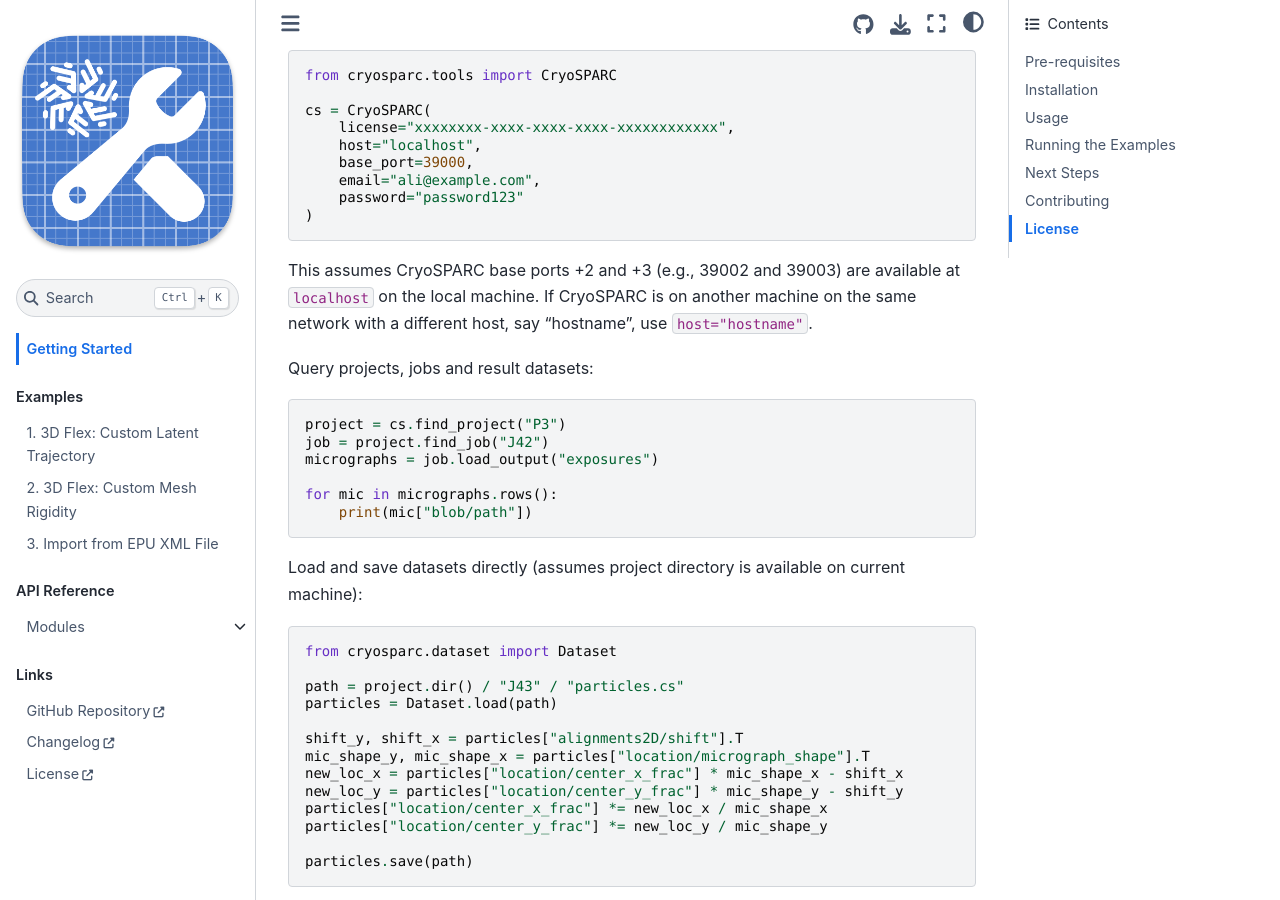
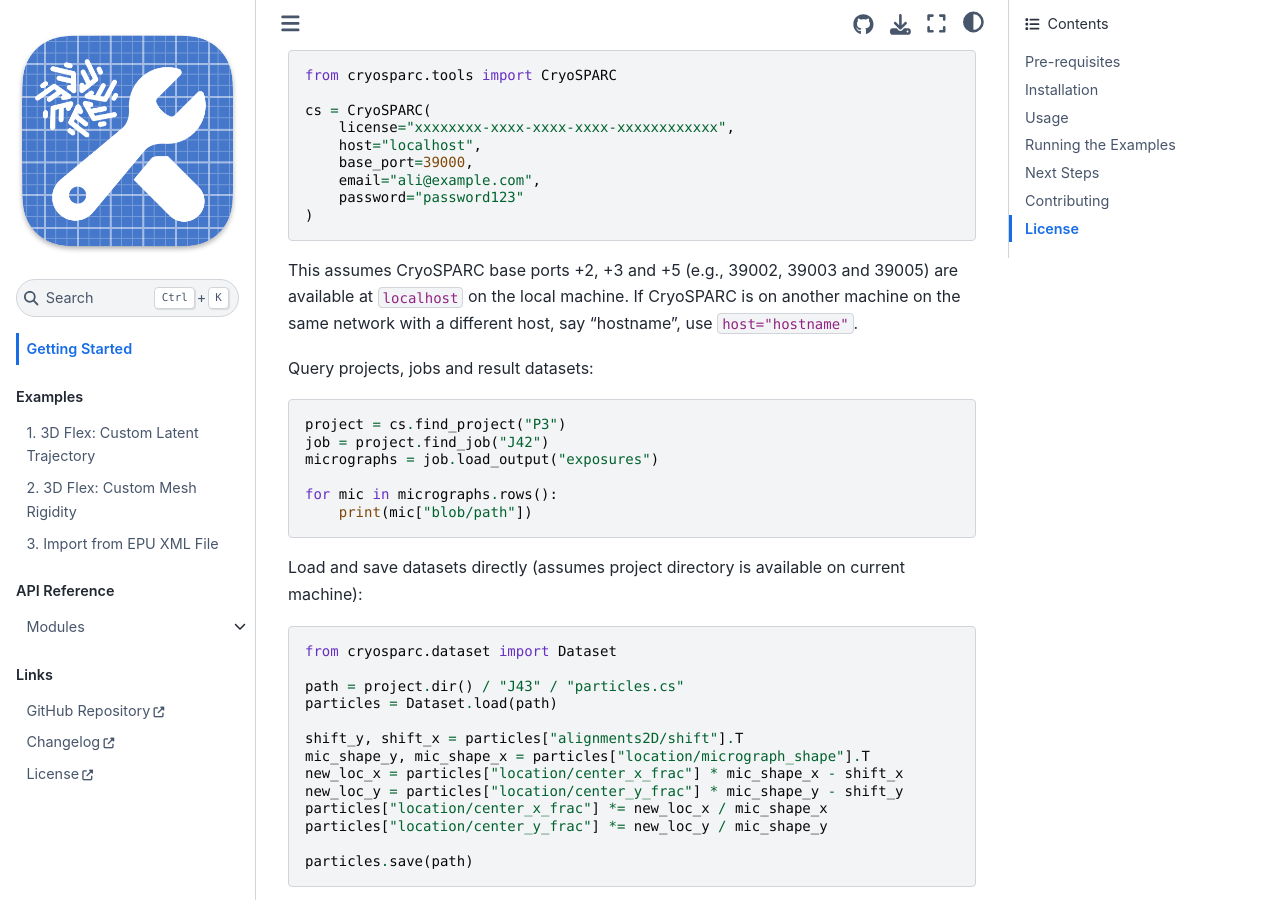
Before and after one commit to cryoem-uoft/cryosparc-tools, a Jupyter Book: the page built from docs/intro.md, in a window 1280 px wide and 900 px high, scrolled down 2332 px. Built offline with Jupyter Book 1.0.4 settings and Sphinx 7.4.7 and the Sphinx Book theme 1.1.4, drawn with Linux system fonts in a browser that asks for light colours; pages that are not in the unit, such as notebooks, are missing from menus; some of the changed text lies outside the part shown.

Commit message:
docs: update TCP port requirement
Add descriptions that access to BASE_PORT + 5 is now required

````diff
--- a/docs/intro.md
+++ b/docs/intro.md
@@ -25,8 +25,8 @@
 CryoSPARC installation must be accessible via one of the following methods:
 
 - Running on the local machine
-- Running on a machine on the same network with `BASE_PORT + 2` and `BASE_PORT + 3` open for TCP connections
-- Running on a remote machine with `BASE_PORT + 2` and `BASE_PORT + 3` forwarded to the local machine
+- Running on a machine on the same network with `BASE_PORT + 2`, `BASE_PORT + 3` and `BASE_PORT + 5` open for TCP connections
+- Running on a remote machine with `BASE_PORT + 2`, `BASE_PORT + 3` and `BASE_PORT + 5` forwarded to the local machine
 
 See [SSH Port Forwarding](https://guide.cryosparc.com/setup-configuration-and-management/how-to-download-install-and-configure/accessing-cryosparc#ssh-port-forwarding-on-a-nix-system)
 documentation for accessing a CryoSPARC instance on a remote machine accessible
@@ -73,7 +73,7 @@
 )
 ```
 
-This assumes CryoSPARC base ports +2 and +3 (e.g., 39002 and 39003) are
+This assumes CryoSPARC base ports +2, +3 and +5 (e.g., 39002, 39003 and 39005) are
 available at `localhost` on the local machine. If CryoSPARC is on another
 machine on the same network with a different host, say "hostname", use
 `host="hostname"`.
````
